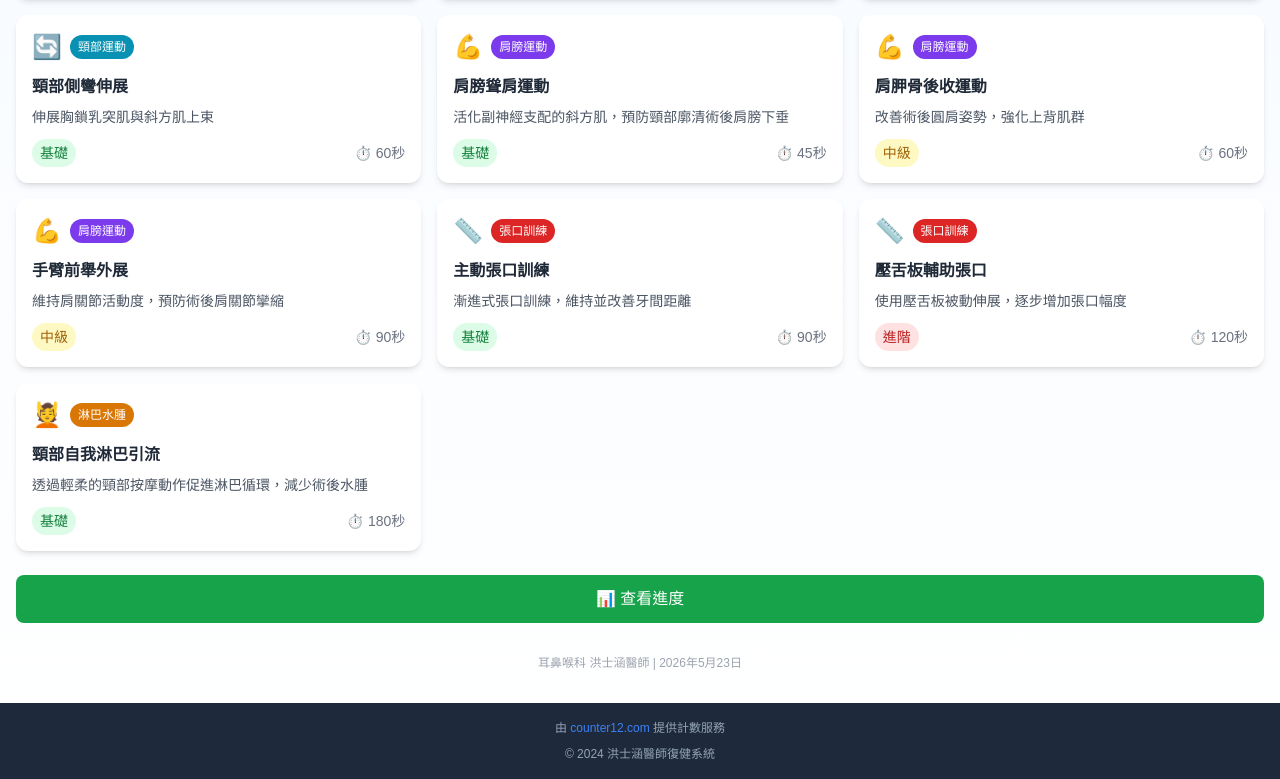
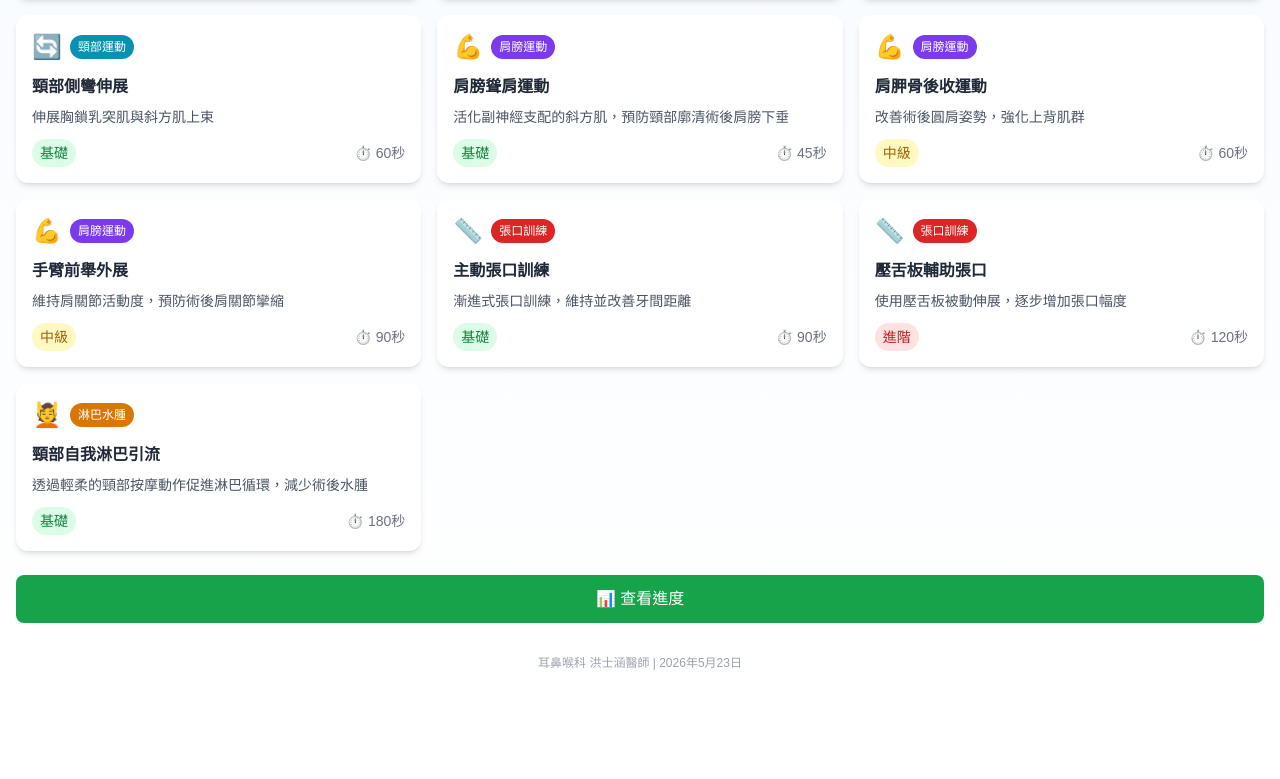
Before and after one commit to seedturtle/swallowing-rehab-web, a React (Vite) app: page / in a window 1280 px wide. Shown: the part 1117-1896 px from the top of the page. After the commit the page ends 1820 px from the top, so only its background shows below. Built offline with nearby package versions, Linux system fonts and the light colour scheme.

Commit message:
Remove counter12 footer + copyright line

```diff
--- a/package.json
+++ b/package.json
@@ -24,7 +24,7 @@
     "autoprefixer": "^10.4.16",
     "postcss": "^8.4.32",
     "tailwindcss": "^3.4.0",
-    "typescript": "^5.3.0",
+    "typescript": "^6.0.3",
     "vite": "^5.0.0"
   }
 }
--- a/src/App.tsx
+++ b/src/App.tsx
@@ -114,17 +114,7 @@ function App() {
         />
       )}
 
-      {/* Footer */}
-      <footer style={{ padding: '16px', textAlign: 'center', background: '#1e293b', color: '#94a3b8', fontSize: '12px' }}>
-        <p style={{ margin: '0 0 8px' }}>
-          由{' '}
-          <a href="https://counter12.com" target="_blank" rel="noopener noreferrer" style={{ color: '#3b82f6' }}>
-            counter12.com
-          </a>{' '}
-          提供計數服務
-        </p>
-        <p style={{ margin: '8px 0 0' }}>© 2024 洪士涵醫師復健系統</p>
-      </footer>
+      {/* Footer — 已移除計數服務 */}
     </div>
   );
 }
```
Also changed, not shown: 2 other files (tests, documents, lock files or other folders).
